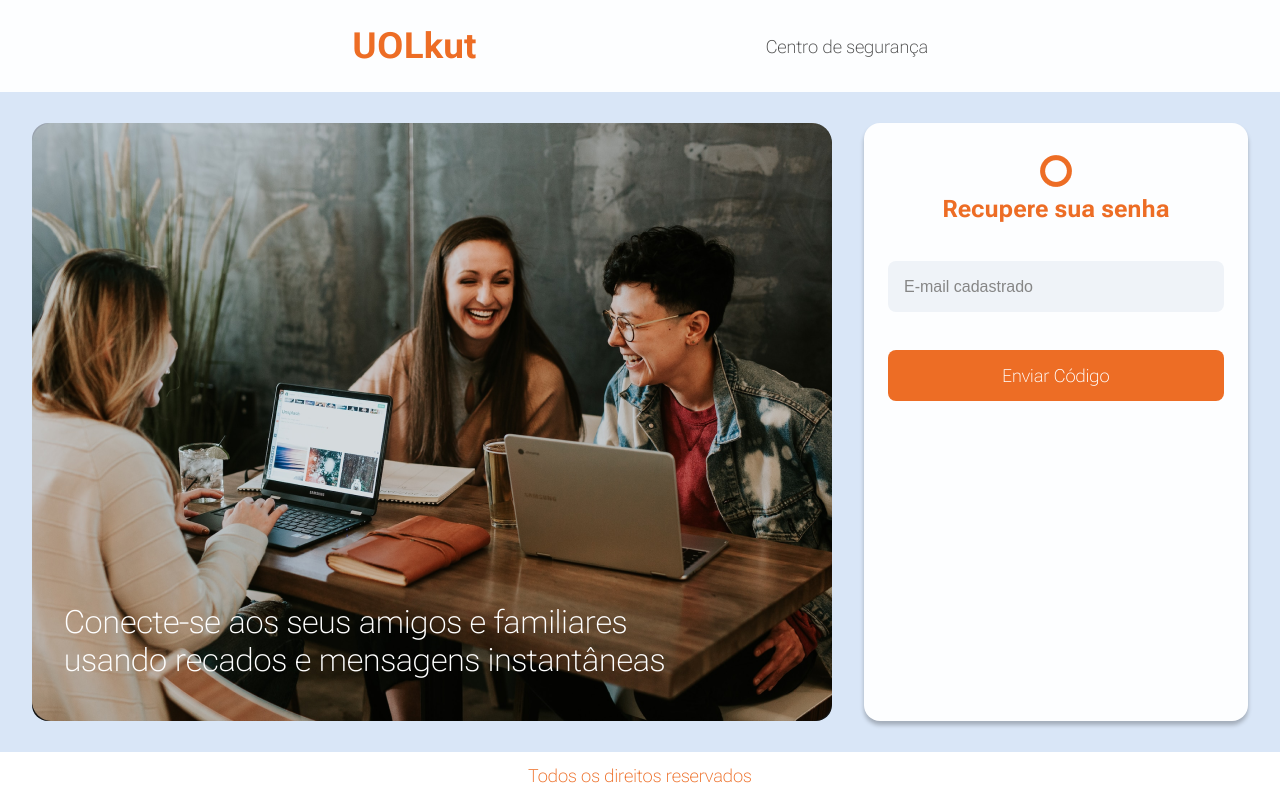
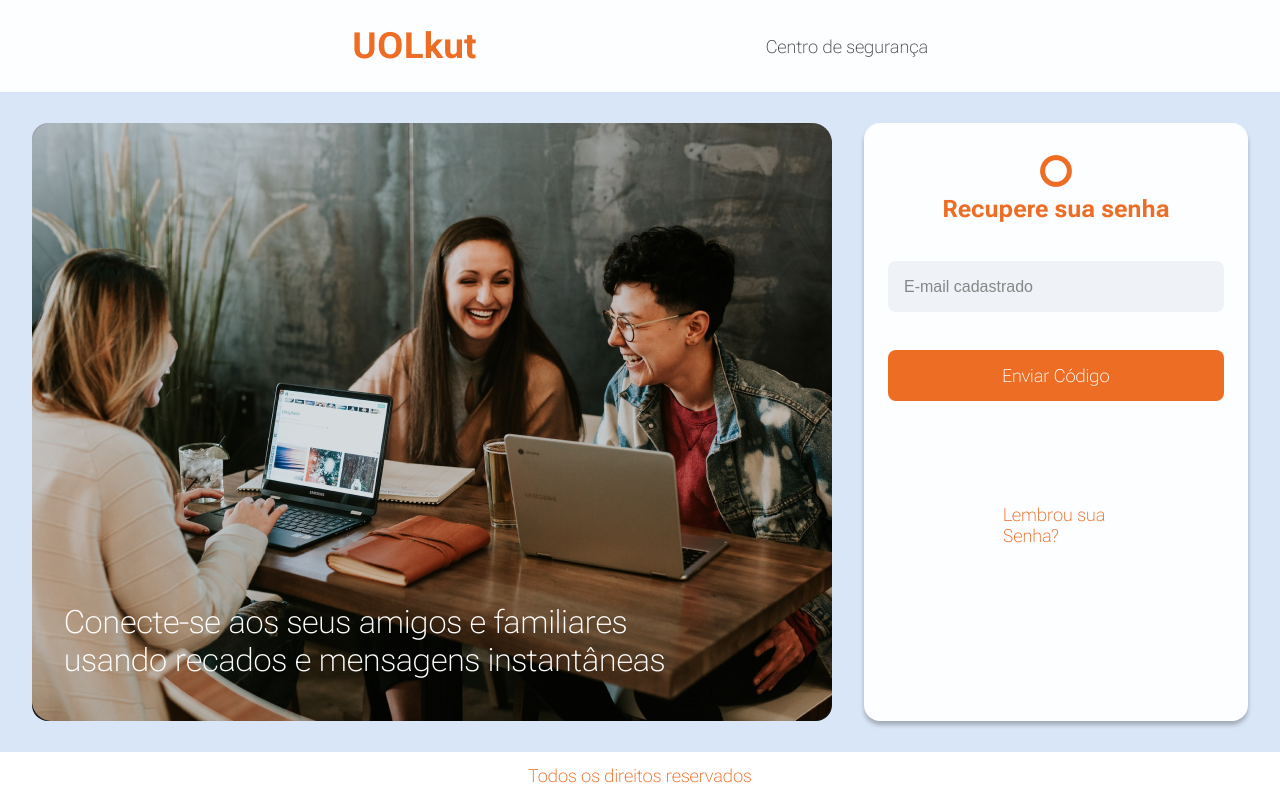
Before and after one commit to vitormen/Desafio-Semana-X-, a React (Vite) app: page /PasswordRecovery in a window 1280 px wide. Built offline with nearby package versions, Linux system fonts and the light colour scheme; a web font is replaced by a local one.

Commit message:
:sparkles: feat: stilization for a clickable text made

```diff
--- a/src/pages/PasswordRecovery/index.tsx
+++ b/src/pages/PasswordRecovery/index.tsx
@@ -23,7 +23,10 @@ const PasswordRecovery = () => {
                     <C.EmailInput type="email" id="email" name="email" placeholder="E-mail cadastrado"></C.EmailInput>
 
                     <C.SendButton>Enviar Código</C.SendButton>
-                    {/*<C.ClickText>Lembrou sua Senha?</C.ClickText>*/}
+
+                    {/*Vai ser necessario mudar isso no futuro para que se torne algo clicavel, pois no momento se trata somente de uma TAG <P></P>*/}
+                    <C.ClickText>Lembrou sua Senha?</C.ClickText>
+
                     {/*<C.AlternativeButton>Entrar com as credenciais</C.AlternativeButton>*/}
                 </C.RecoveryMenu>
             </C.PageContainer>
--- a/src/pages/PasswordRecovery/styles.ts
+++ b/src/pages/PasswordRecovery/styles.ts
@@ -75,3 +75,13 @@ export const SendButton = styled.button`
   font-weight: 400;
   line-height: normal;
 `;
+
+export const ClickText = styled.p `
+  color: #ED6D25;
+  font-family: Roboto Flex;
+  font-size: 1.125rem;
+  font-style: normal;
+  font-weight: 400;
+  line-height: normal;
+  margin: 6.41rem 6.5rem 0.94rem 7.19rem;
+`;
```
